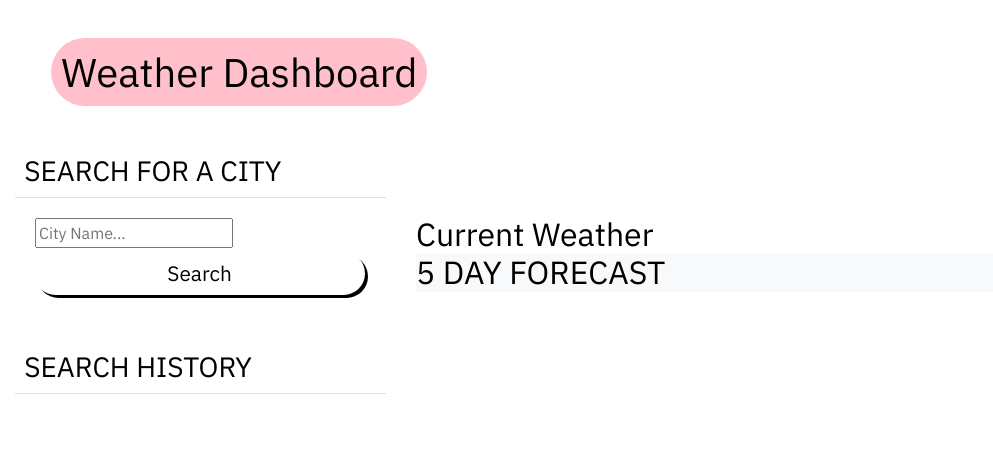
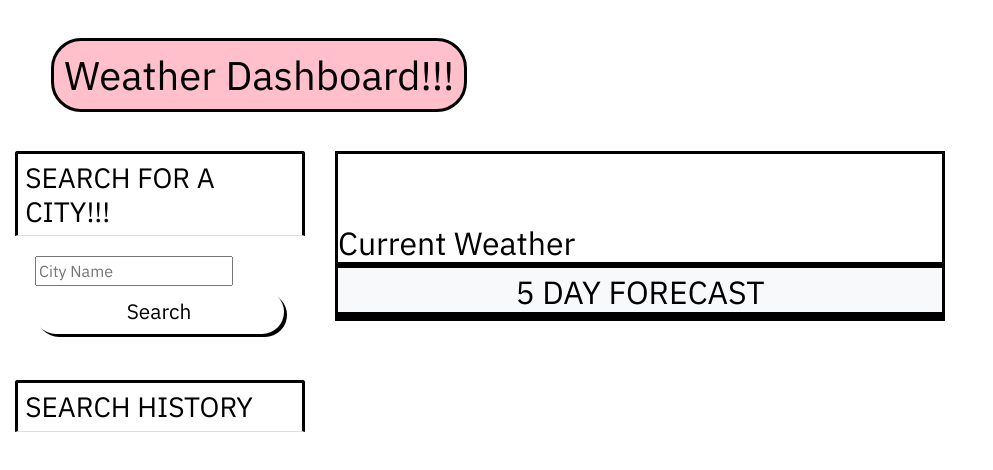
Before and after one commit to bouncingpiecodes/weather-dashboard, a website: page index.html in a window 1280 px wide. Shown: the whole page, without its empty margins (0-993 px from the left). Drawn offline with nearby package versions, Linux system fonts and the light colour scheme.

Commit message:
final styling

```diff
--- a/index.html
+++ b/index.html
@@ -22,15 +22,15 @@
 
   <body class="flex-colomn min-100-vh">
     <header class="hero">
-      <h1 class="app-title"><i class=""></i> Weather Dashboard</h1>
+      <h1 class="app-title"><i class=""></i> Weather Dashboard!!!</h1>
     </header>
 
     <main class="flex-row justify-space-between">
       <div class="col-12 col-sm-12 col-md-4 float-left">
         <div class="card">
-          <h3 class="card-header text-uppercase">Search for a city</h3>
+          <h3 class="card-header text-uppercase">Search for a city!!!</h3>
           <div id="user-form" class="card-body">
-            <input type="text" id="myInput" placeholder="City Name..." />
+            <input type="text" id="myInput" placeholder="City Name" />
             <button class="btn" id="searchBtn">Search</button>
           </div>
         </div>
--- a/script.js
+++ b/script.js
@@ -44,8 +44,8 @@ function getResult() {
   var wind = $("<div>");
   var humidity = $("<div>");
   var uvIndex = $("<div>");
-  // var icon = $("<img>");
-  // icon.addClass("icon");
+  var icon = $("<img>");
+  icon.addClass("icon");
   var dateTime = $("<div>");
 
   $(".city").addClass("list-group");
@@ -169,7 +169,7 @@ function getResult() {
                   moment(data.list[i].dt_txt).format("L") !==
                     moment().format("L")
                 ) {
-                  //checks to output weather at noon for each day
+                  // checks to output weather at noon for each day
 
                   var blueContainer = $("<div>");
                   this["futureDate" + i] = $("<h>");
@@ -219,7 +219,7 @@ function getResult() {
         });
     });
 }
-
+// function get info for current weather lists
 function getInfo() {
   var currentList = localStorage.getItem("city");
   if (currentList !== null) {
--- a/style.css
+++ b/style.css
@@ -3,17 +3,26 @@
   --secondary: #pink;
   --tertiary: #lightseagreen;
   --dark: #black;
-  --border-radius: 50px;
+  --border-radius: 30px;
 }
+
+.icon {
+  width: 5%;
+  height: 5%;
+}
+
 * {
   box-sizing: border-box;
+  border: soild;
+  justify-content: center;
 }
 body {
-  height: 50px;
+  height: 10px;
   font-family: "IBM Plex Sans", sans-serif;
   color: var(--dark);
-  line-height: 1.5;
+  /* line-height: ; */
   font-size: 16px;
+  justify-content: center;
 }
 
 h1,
@@ -24,12 +33,15 @@ h5,
 h6 {
   margin: 0;
   color: black;
+  border: solid;
+  justify-content: center;
+  padding-top: 5px;
 }
 
 main {
-  margin-left: 40px auto;
-  width: 94%;
-  min-height: 100%;
+  margin-left: 50px auto;
+  width: 75%;
+  min-height: 75%;
   overflow: auto;
 }
 
@@ -54,7 +66,7 @@ main {
   color: var(--primary);
   background-color: var(--tertiary);
   transform: translate(0, 0);
-  box-shadow: 2px 2px var(--dark);
+  /* box-shadow: 2px 2px var(--dark); */
 }
 
 .btn-inline {
@@ -104,17 +116,18 @@ main {
   padding: 1.5%;
   border-radius: var(--border-radius);
   background-color: var(--light-dark);
-  color: white;
+  color: black;
   text-decoration: none;
+  border: solid;
 }
 
 .list-item:hover {
-  background-color: var(--dark);
+  background-color: ;
 }
-
-/* .icon {
-  width: 10%;
-  height: 10%;
+/*
+.icon {
+  width: 5%;
+  height: 5%;
 } */
 
 .card {
@@ -144,6 +157,7 @@ main {
 
 .five-day {
   display: flex;
+  border: solid;
 }
 
 .subtitle {
```
